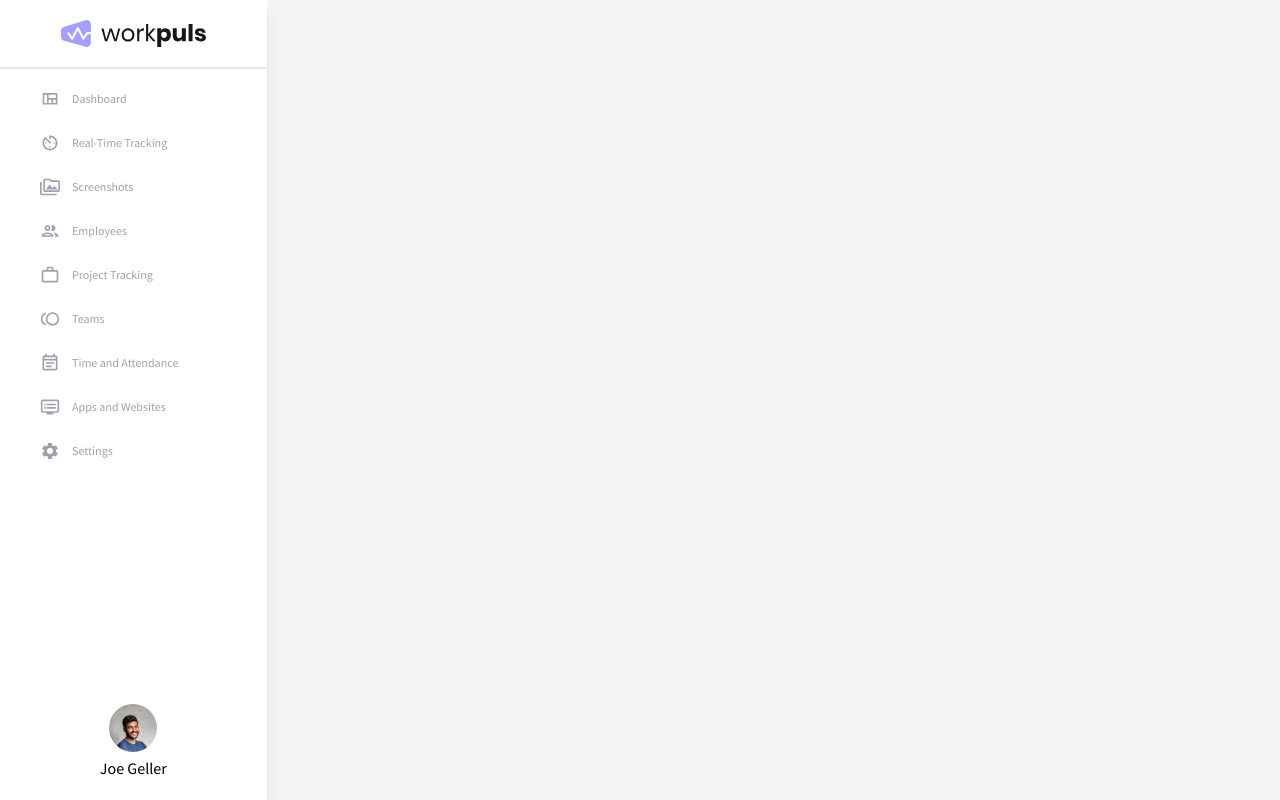
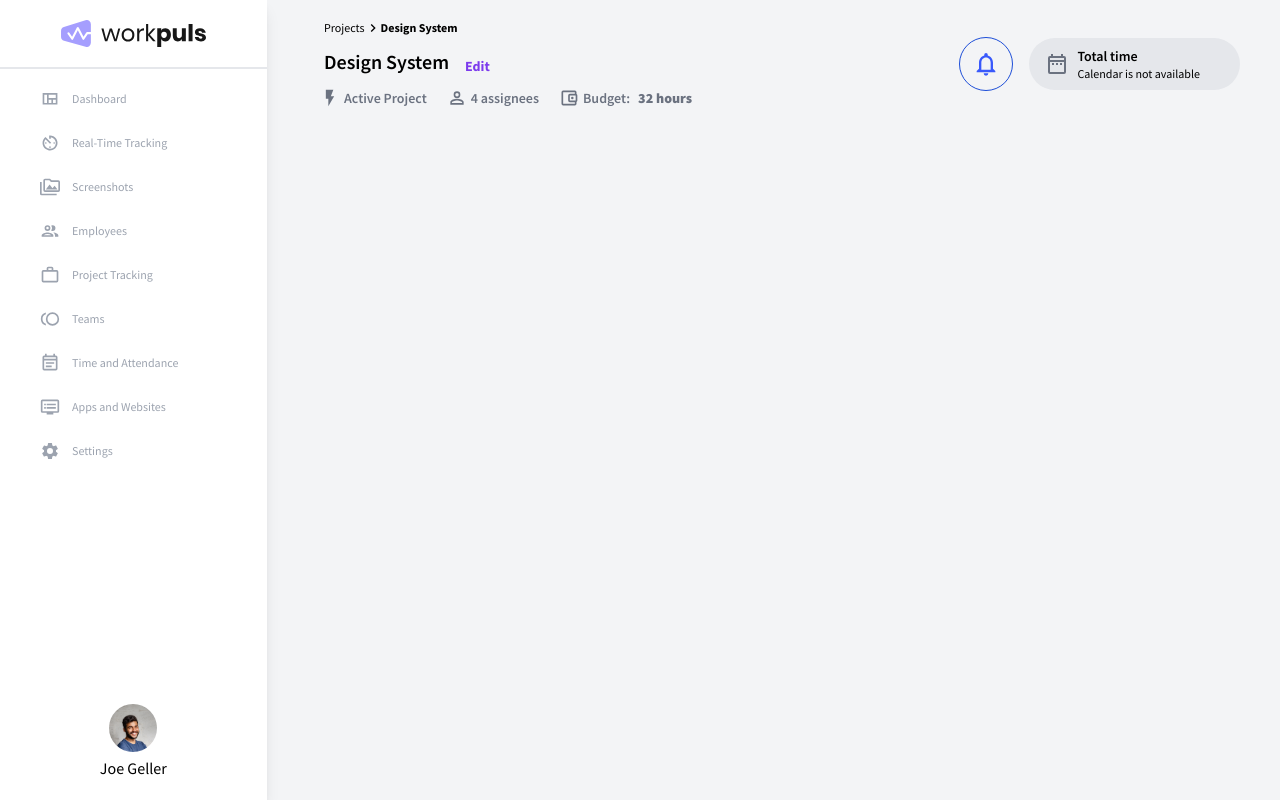
Before and after one commit to ATG-Tamim/Task-manager, a Nuxt app: page / in a window 1280 px wide. Built offline with nearby package versions, Linux system fonts and the light colour scheme.

Commit message:
Design header component

```diff
--- /dev/null
+++ b/components/Header.vue
@@ -0,0 +1,54 @@
+<template>
+  <div class="flex items-center justify-between mt-5">
+    <div class="flex flex-col">
+      <div class="flex flex-row items-center ml-1">
+        <div class="text-xs cursor-pointer">Projects</div>
+        <div class="w-4">
+          <img src="~/static/icons/arrow.svg" alt />
+        </div>
+        <div class="text-xs font-bold">Design System</div>
+      </div>
+      <div class="flex flex-row items-end mt-3 ml-1">
+        <div class="text-xl font-semibold">Design System</div>
+        <div class="text-sm ml-4 text-purple-600 font-bold cursor-pointer">Edit</div>
+      </div>
+      <div class="flex items-center flex-row mt-3 text-gray-500">
+        <div class="text-sm font-semibold flex items-center mr-5">
+          <div class="w-5 mr-1">
+            <img src="~/static/icons/flash.svg" alt="flash" />
+          </div>
+          <div>Active Project</div>
+        </div>
+        <div class="text-sm font-semibold flex items-center mr-5">
+          <div class="w-5 mr-1">
+            <img src="~/static/icons/user.svg" alt="user" />
+          </div>
+          <div>4 assignees</div>
+        </div>
+        <div class="text-sm font-semibold flex items-center mr-5">
+          <div class="w-5 mr-1">
+            <img src="~/static/icons/budget.svg" alt="user" />
+          </div>
+          <div class="flex items-center">
+            <div class="mr-2">Budget:</div>
+            <div class="font-extrabold">32 hours</div>
+          </div>
+        </div>
+      </div>
+    </div>
+    <div class="flex items-center mr-10 cursor-pointer">
+      <div class="rounded-full max-w-max p-3 border border-blue-700 mr-4">
+        <img class="w-7" src="~/static/icons/bell.svg" alt />
+      </div>
+      <div class="flex items-center bg-gray-200 rounded-full w-max px-4 py-2 pr-10">
+        <div class="w-6 mr-2">
+          <img src="~/static/icons/date.svg" alt />
+        </div>
+        <div>
+          <div class="text-sm font-semibold">Total time</div>
+          <div class="text-xs">Calendar is not available</div>
+        </div>
+      </div>
+    </div>
+  </div>
+</template>
--- a/pages/index.vue
+++ b/pages/index.vue
@@ -3,7 +3,11 @@
     <div class="col-span-3">
       <Navbar />
     </div>
-    <div class="col-span-9"></div>
+    <div class="col-span-9">
+      <div>
+        <Header />
+      </div>
+    </div>
   </section>
 </template>
 
```
